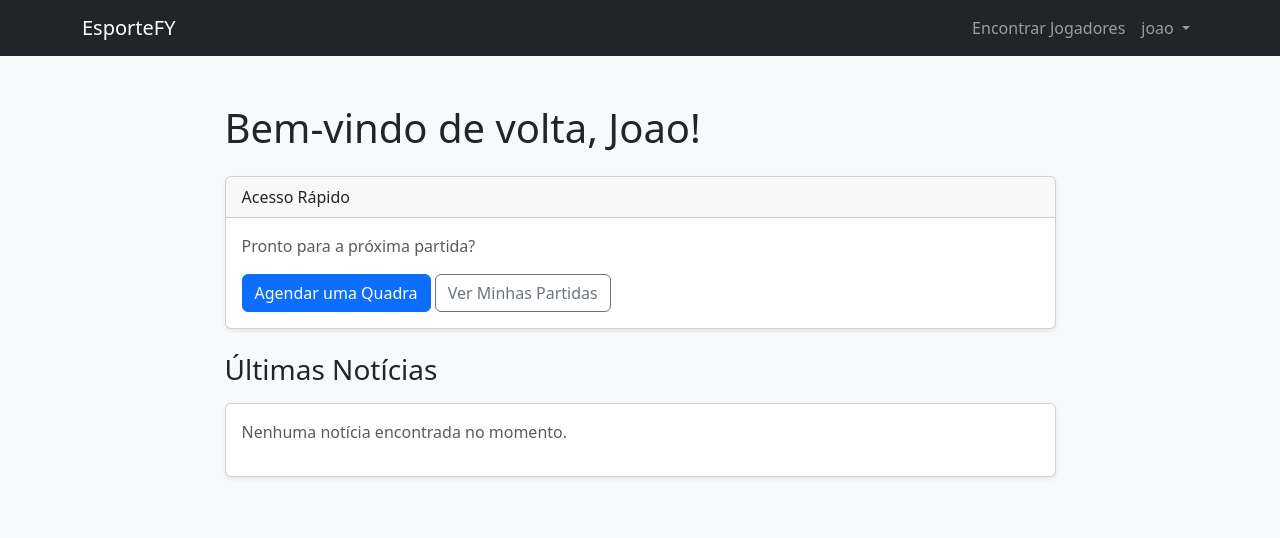
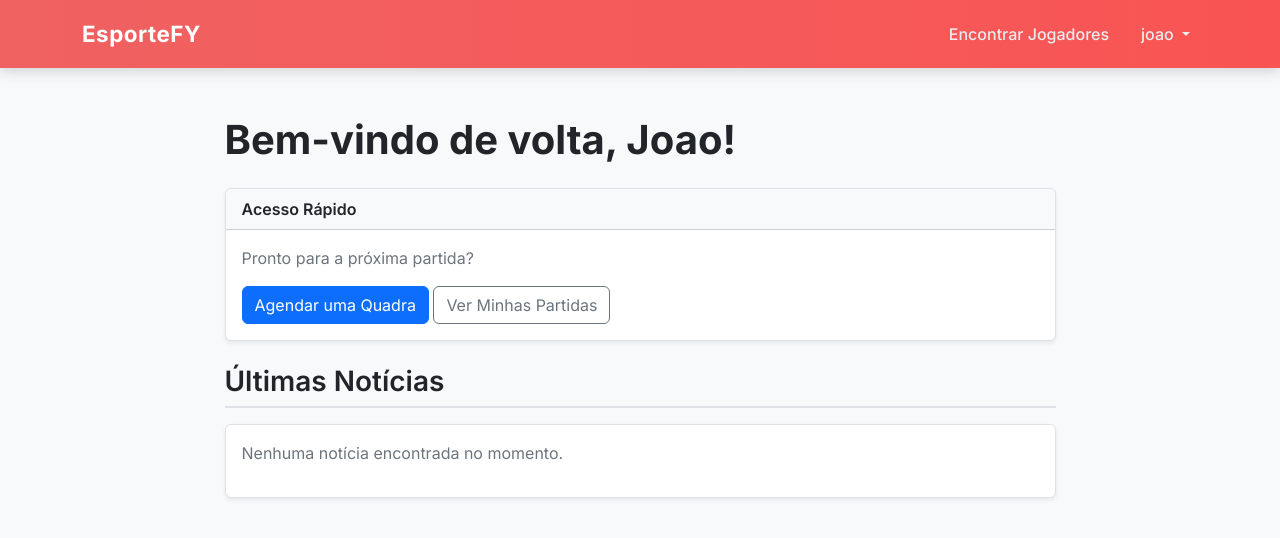
Before and after one commit to uPolarized/EsporteFY, a Django app: page /feed/ in a window 1280 px wide. Shown: the top 538 px of the page. Run offline with Django 5.2, Linux system fonts and the light colour scheme; a user stored in the database is signed in; data comes from the database, SQL or seed files in the repository.

Commit message:
fix: style do base e feed resolvidos

```diff
--- a/app/templates/account/base.html
+++ b/app/templates/account/base.html
@@ -8,7 +8,8 @@
     <link href="https://cdn.jsdelivr.net/npm/bootstrap@5.3.2/dist/css/bootstrap.min.css" rel="stylesheet">
 
     {% load static %}
-    <link rel="stylesheet" href="{% static 'css/base.css' %}">
+    <link rel="stylesheet" href="{% static 'css/login/base.css' %}">
+
 
     {% block extra_head %}{% endblock %}
 </head>
--- a/app/templates/feed.html
+++ b/app/templates/feed.html
@@ -4,7 +4,7 @@
 {% block title %}Seu Feed - EsporteFY{% endblock %}
 
 {% block extra_head %}
-    <link rel="stylesheet" href="{% static 'css/feed.css' %}">
+    <link rel="stylesheet" href="{% static 'css/login/feed.css' %}">
 {% endblock %}
 
 
--- a/conteudo/api_client.py
+++ b/conteudo/api_client.py
@@ -24,6 +24,7 @@ def buscar_noticias_esportivas():
         '"Brasileirão"',
         '"Copa do Brasil"',
         '"Champions League"',
+        '"Maricá"'
     ]
     query_string = " OR ".join(keywords)
 
--- a/static/css/login/base.css
+++ b/static/css/login/base.css
@@ -71,12 +71,15 @@ a {
 /* ========================================= */
 
 .navbar {
-    background: linear-gradient(135deg, #ec6767, #eb0606);
+    background: linear-gradient(270deg, #eeafaf, #eb0606, #ff4c4c, #ec6767);
+    background-size: 600% 600%; /* aumenta a área do gradiente para animar */
+    animation: gradientAnimation 8s ease infinite; /* animação contínua */
     box-shadow: 0 4px 12px rgba(0, 0, 0, 0.15);
     padding: 0.75rem 1rem;
-    transition: background 0.3s ease, box-shadow 0.3s ease;
+    transition: box-shadow 0.3s ease;
 }
 
+/* Mantém os estilos já existentes */
 .navbar .navbar-brand {
     font-weight: 700;
     font-size: 1.4rem;
@@ -115,6 +118,15 @@ a {
 }
 
 .navbar.scrolled {
-    background: #aa3030;
     box-shadow: 0 4px 18px rgba(0, 0, 0, 0.2);
 }
+
+/* ========================================= */
+/* ===== ANIMAÇÃO DO GRADIENTE ===== */
+/* ========================================= */
+
+@keyframes gradientAnimation {
+    0% { background-position: 0% 50%; }
+    50% { background-position: 100% 50%; }
+    100% { background-position: 0% 50%; }
+}
```
